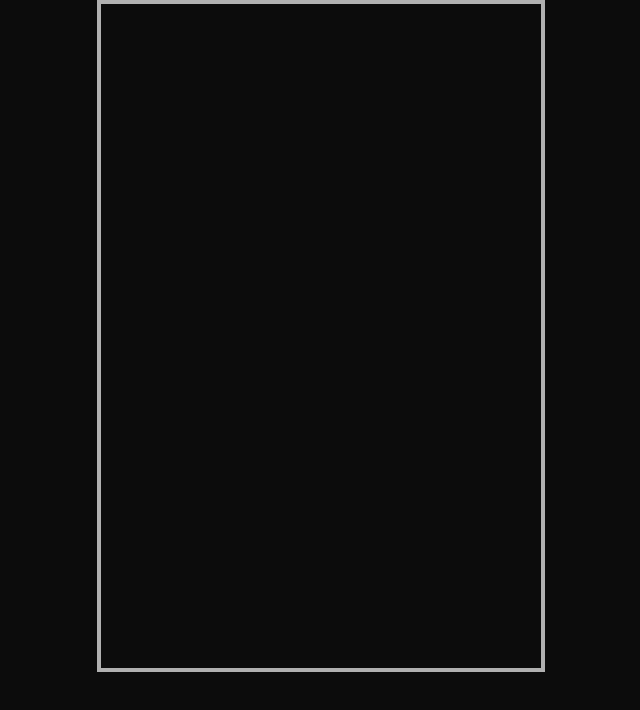
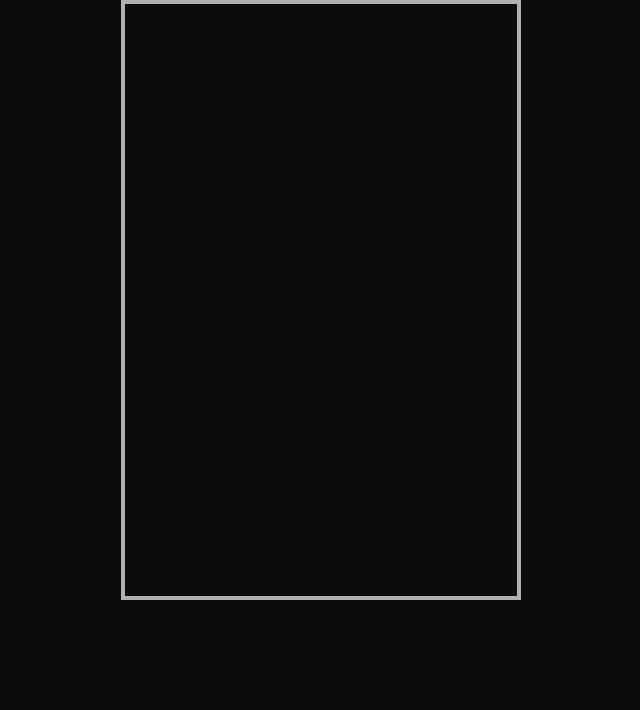
Before and after one commit to magvtv/09_Hyprplxd, a plain HTML site: page Twitch Card/twitch.html in a window 1280 px wide. Shown: the whole page, without its empty margins (319-959 px from the left). Drawn offline with Linux system fonts and the light colour scheme.

Commit message:
added card content on html

```diff
--- a/Twitch Card/twitch.css
+++ b/Twitch Card/twitch.css
@@ -16,18 +16,20 @@
 .card {
     aspect-ratio: 2 / 3;
     border: .5vmin solid var(--border-color);
-    width: 56vmin;
+    /* width: 56vmin; */
+    width: 50vmin;
     cursor: pointer;
     position: relative;
 }
 
 .card:before {
+    /* border-radius: 2em; */
     background: linear-gradient(
         120deg,
         transparent 0 33%,
-        var(--gradient-1) 66%,
-        var(--gradient-2) 76.5%,
-        var(--gradient-3) 99%
+        var(--gradient-1) 60%,
+        var(--gradient-2) 82.5%,
+        var(--gradient-3) 100%
     );
     background-size: 300% 300%;
     background-position: 0 0;
@@ -37,9 +39,13 @@
     left: 0;
     width: 100%;
     height: 100%;
+    z-index: 1;
     transition: background-position 350ms ease;
 }
 
 .card:hover::before {
     background-position: 100% 100%;
+    transform: scale(1.075, 1.025);
 }
+
+.card-content
--- a/Twitch Card/twitch.html
+++ b/Twitch Card/twitch.html
@@ -8,7 +8,9 @@
 </head>
 <body>
     <div class="card">
+        <div class="card-content">
 
+        </div>
     </div>
 </body>
 </html>
```
